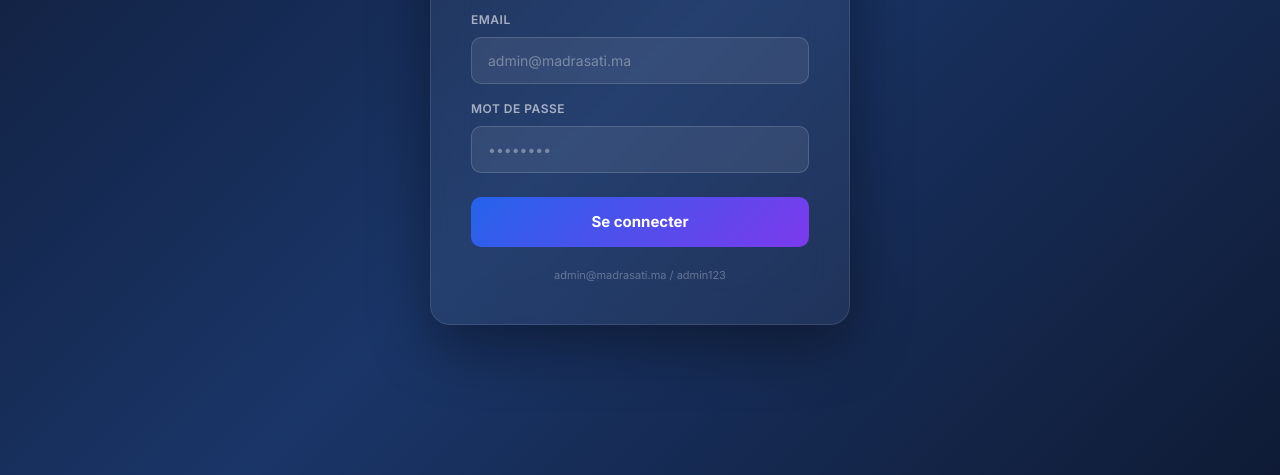
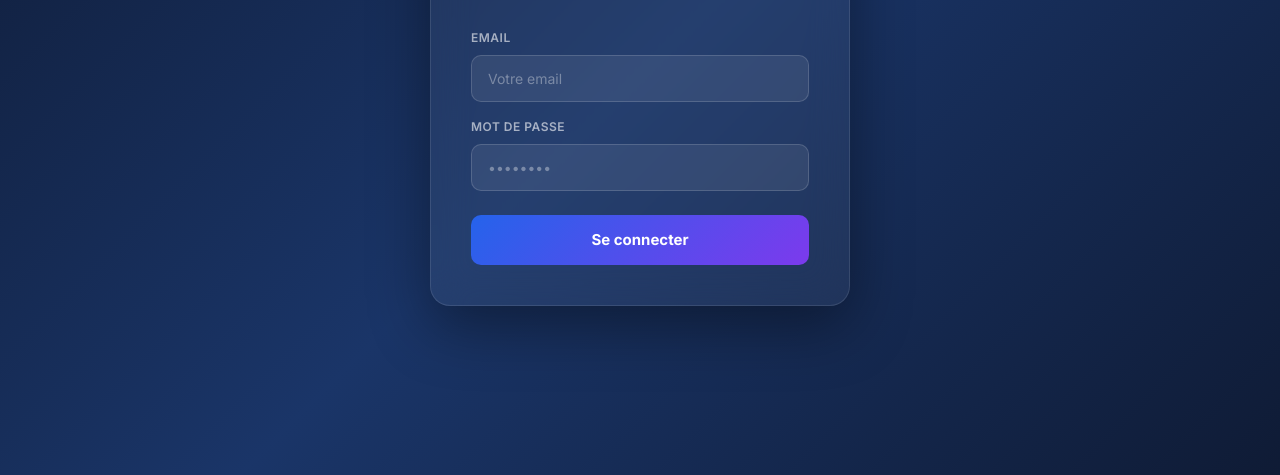
Before and after one commit to amineabida-png/madrasati, a website: page public/index.html in a window 1280 px wide. Shown: the part 325-800 px from the top of the page. Drawn offline with nearby package versions, Linux system fonts and the light colour scheme.

Commit message:
fix: retirer les identifiants visibles sur la page de connexion

```diff
--- a/public/index.html
+++ b/public/index.html
@@ -343,7 +343,7 @@
     <form id="login-form">
       <div style="margin-bottom:16px;">
         <label style="display:block; font-size:12px; font-weight:600; color:rgba(255,255,255,0.6); margin-bottom:8px; text-transform:uppercase; letter-spacing:0.5px;">Email</label>
-        <input type="email" id="login-email" class="login-input" placeholder="admin@madrasati.ma" required autocomplete="email">
+        <input type="email" id="login-email" class="login-input" placeholder="Votre email" required autocomplete="email">
       </div>
       <div style="margin-bottom:24px;">
         <label style="display:block; font-size:12px; font-weight:600; color:rgba(255,255,255,0.6); margin-bottom:8px; text-transform:uppercase; letter-spacing:0.5px;">Mot de passe</label>
@@ -353,9 +353,7 @@
         Se connecter
       </button>
     </form>
-    <div style="margin-top:20px; text-align:center; font-size:11px; color:rgba(255,255,255,0.3);">
-      admin@madrasati.ma / admin123
-    </div>
+
   </div>
 </div>
 
```
